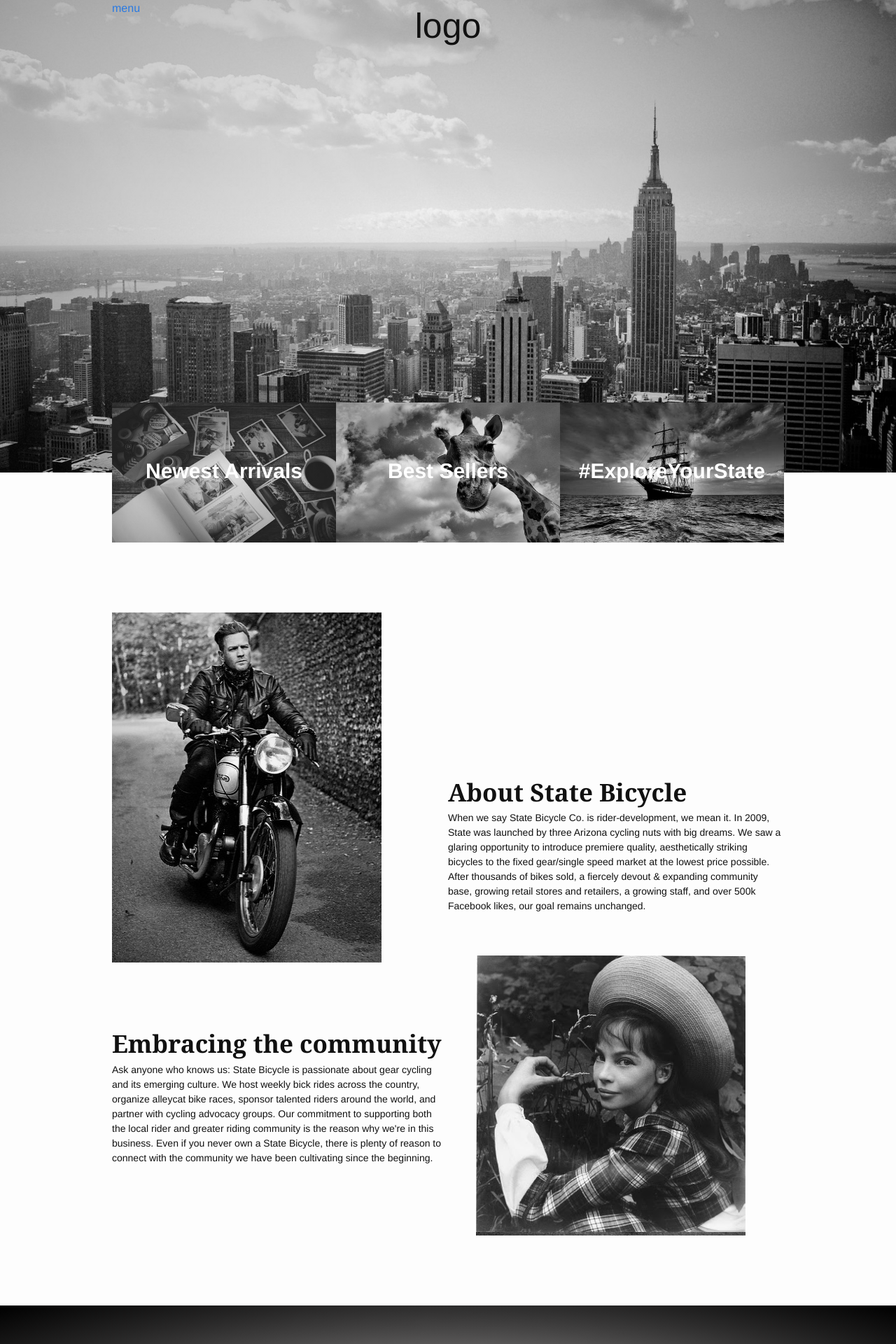
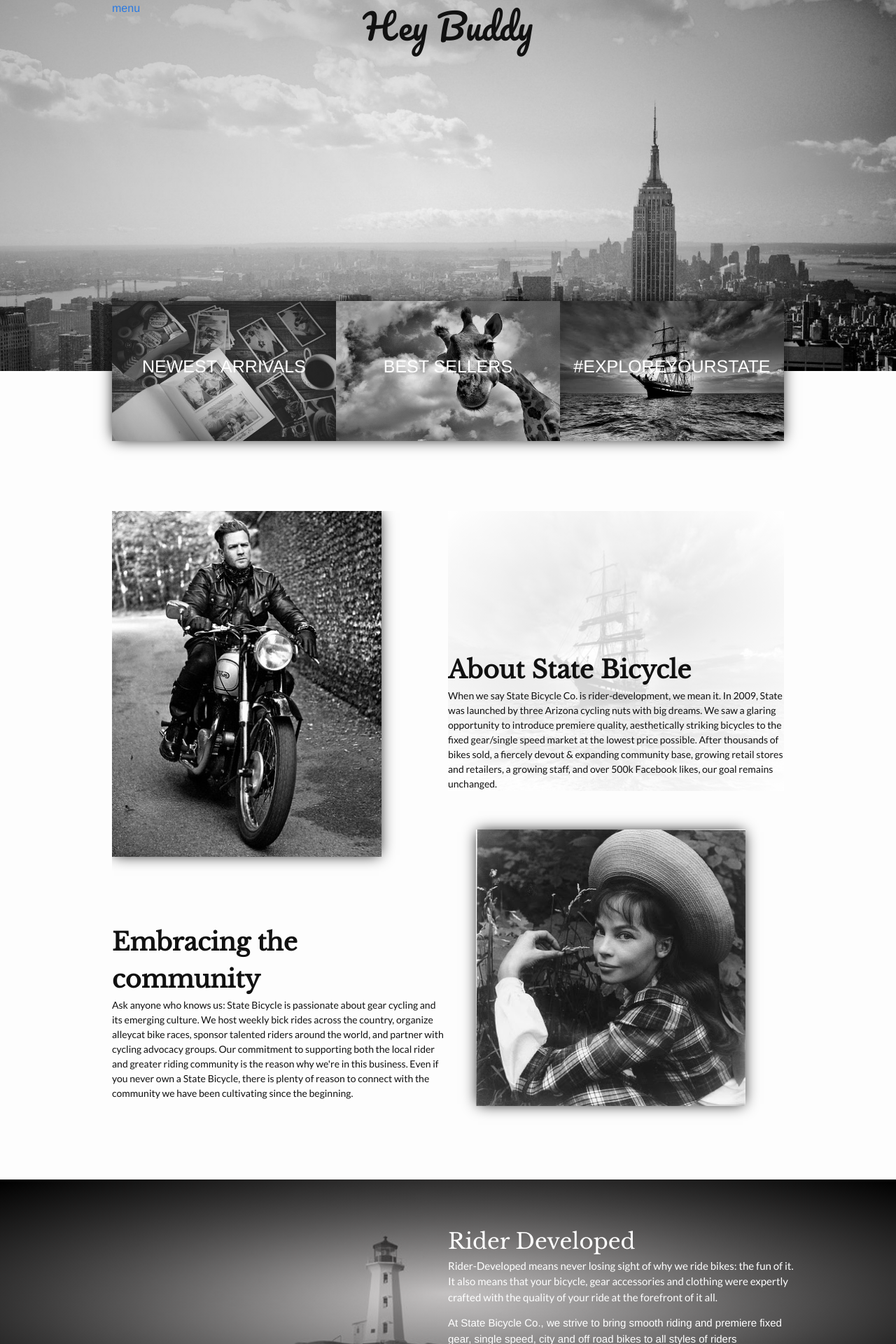
Before and after one commit to rmedina423/ryan-medina, a Jekyll site: the page built from index.html, in a window 1280 px wide. Shown: the top 1920 px of the page at 70% size. Built offline with Jekyll 4.4.1, drawn with Linux system fonts in a browser that asks for light colours; nearby versions of some CDN libraries; some of the changed text lies outside the part shown.

Commit message:
update "main layout"

```diff
--- a/_includes/head.html
+++ b/_includes/head.html
@@ -9,4 +9,6 @@
   <link rel="stylesheet" href="{{ "/css/main.css" | prepend: site.baseurl }}">
   <link rel="canonical" href="{{ page.url | replace:'index.html','' | prepend: site.baseurl | prepend: site.url }}">
   <link rel="alternate" type="application/rss+xml" title="{{ site.title }}" href="{{ "/feed.xml" | prepend: site.baseurl | prepend: site.url }}" />
+  <link href='http://fonts.googleapis.com/css?family=Pacifico|Libre+Baskerville|Lato' rel='stylesheet' type='text/css'>
+  <link rel="stylesheet" href="https://maxcdn.bootstrapcdn.com/font-awesome/4.4.0/css/font-awesome.min.css">
 </head>
--- a/_sass/_layout.scss
+++ b/_sass/_layout.scss
@@ -266,32 +266,22 @@
 .hero {
     background: radial-gradient(transparent, rgba(0, 0, 0, 0.27)), url('../images/city_view.jpg');
     background-size: cover;
+
     > div {
-        // background-color: blue;
-        min-height: 675px;
+        min-height: 530px;
     }
-}
 
-.primary-content > div {
-    // background-color: orange;
 }
 
 .featured-message {
     background: radial-gradient(rgba(176, 167, 167, 0.27), #000), url('../images/lighthouse.jpg');
     background-size: cover;
     > div {
-        // background-color: red;
         min-height: 325px;
     }
 }
 
-.subject-tiles {
-    // background-color: green;
-    background-color: rgba(239, 239, 239, 1);
-
-}
-
-.primary-footer {
+footer.primary-footer {
     background-color: black;
     > div {
         overflow: hidden;
@@ -303,66 +293,46 @@
     Sub-layout
 *****************************************/
 
-header.primary-header {
-    // background-color: magenta;
-    min-height: 125px;
-}
-
-.breakouts {
-    // background-color: lime;
-    // padding: 15px;
-    background: radial-gradient(rgba(176, 167, 167, 0.27), #000)
-}
-
 main {
     overflow: hidden;
 }
 
 section.main-content {
     &:first-child {
-        // background-color: brown;
         width: 50%;
         float: left;
     }
     &:last-child {
-        // background-color: yellow;
         overflow: hidden;
     }
 }
 
-
-.heading-tiles {
-    // background-color: lime;
-    min-height: 125px;
-}
-
 .content-tiles {
-    // background-color: blue;
     min-height: 500px;
 }
 
 .subject-tiles {
+    background-color: rgba(239, 239, 239, 1);
     text-align: center;
     a {
-        // background-color: orange;
         min-height: 90px;
         display: inline-block;
         font-size: 30px;
-        margin-top: 35px
+        margin-top: 35px;
+        text-decoration: none;
+        color: black;
     }
 }
 
 
 .footer-side {
-    min-height: 350px;
+    min-height: 360px;
     overflow: hidden;
     &:first-child {
-        // background-color: grey;
         width: 50%;
         float: left;
     }
     &:last-child {
-        // background-color: yellow;
     }
 }
 
@@ -378,18 +348,18 @@
         position: absolute;
         left: 0;
     }
-    div {
+    p {
+        font-family: 'Pacifico', cursive;
         font-size: 50px;
-        margin: 0;
-        // padding: 20px;
     }
 
 }
 
 .breakouts {
-    // background-color: pink;
+    background: radial-gradient(rgba(176, 167, 167, 0.27), #000);
     overflow: hidden;
     transform: translateY(-100px);
+    box-shadow: 0 0 20px -3px black;
 }
 
 .breakout {
@@ -401,30 +371,25 @@
     &:nth-child(1) {
         background: radial-gradient(transparent, rgba(0, 0, 0, 0.27)), url('../images/crafts.jpg');
         background-size: 100% 100%;
-        // background-color: red;
     }
     &:nth-child(2) {
         background: radial-gradient(transparent, rgba(0, 0, 0, 0.27)), url('../images/giraffe.jpg');
         background-size: 100% 100%;
-        // background-color: lime;
         }
     &:nth-child(3) {
         background: radial-gradient(transparent, rgba(0, 0, 0, 0.27)), url('../images/ship.jpg');
         background-size: 100% 100%;
-        // background-color: aqua;
     }
     p {
-        font-size: 30px;
+        font-size: 25px;
         color: #fff;
         margin: 0;
         width: 300px;
-        // margin-top: 80px;
-        font-weight: bold;
         position: absolute;
-        // transform: translateX(-50%);
         right: 50%;
         transform: translateX(50%);
         top: 75px;
+        text-transform: uppercase;
     }
 }
 
@@ -433,53 +398,60 @@
         margin: 0;
         &:first-child {
             font-size: 35px;
-            font-family: Georgia, serif;
+            font-family: 'Libre Baskerville', serif;
             font-weight: 600;
         }
         &:last-child {
+            font-family: 'Lato', sans-serif;
             font-size: 14px;
         }
     }
+
     .graphic {
-        background: radial-gradient(transparent, rgba(0, 0, 0, 0.27)), url('../images/biker.jpg');
-        background-size: 100% 100%;
-        // background-color: chartreuse;
-        min-height: 500px;
+        height: 500px;
         width: 385px;
     }
-
+    img {
+        box-shadow: 0 0 20px -3px black;
+    }
     .graphic:last-child {
         margin-left: 40px;
         min-height: 400px;
     }
     .content {
-        // background-color: darkcyan;
-        min-height: 400px;
+        min-height: 365px;
         margin-top: 90px;
     }
 }
 
 .main-content:last-child .content {
+    min-height: 400px;
+    margin: 0 0 55px 0;
     position: relative;
+    // background: radial-gradient(transparent, rgba(0, 0, 0, 0.27)), url('../images/ship.jpg');
+    background: radial-gradient(rgba(255, 255, 255, 0.80), rgba(255, 255, 255, 1)), url("../images/ship.jpg");
+    background-size: 100% 100%;
     > div {
         position: absolute;
-        bottom: 60px;
+        bottom: 0;
     }
 }
 
 .featured-message .message {
     margin-left: 50%;
-    width: 545px;
+    width: 500px;
     padding-top: 65px;
     p {
         margin: 0;
         color: white;
+        font-size: 15px;
     }
     p:nth-child(1) {
-        font-family: Georgia, serif;
-        font-size: 35px;
+        font-family: 'Libre Baskerville', serif;
+        font-size: 31px;
     }
     p:nth-child(2) {
+        font-family: 'Lato', sans-serif;
         margin-bottom: 15px;
     }
 }
@@ -487,8 +459,9 @@
 .heading-tiles {
     text-align: center;
     font-size: 35px;
-    padding-top: 35px;
-    font-family: Georgia, serif;
+    padding: 35px;
+    font-weight: 700;
+    font-family: 'Libre Baskerville', serif;
 }
 
 .content-tiles .tile {
@@ -497,82 +470,80 @@
     text-align: left;
     background-color: #fff;
     margin-left: 20px;
+    box-shadow: 0 0 10px -3px black;
 
     .graphic {
-        // background-color: orange;
         height: 225px;
     }
     .content {
-        // background-color: pink;
         min-height: 275px;
+        padding: 0 10px;
         p:nth-child(1) {
-            // background-color: gray;
             margin: 0;
-            min-height: 70px;
-            font-size: 23px;
-            font-family: Georgia, serif;
+            height: 70px;
+            font-size: 20px;
+            font-family: 'Libre Baskerville', serif;
         }
         p:nth-child(2) {
-            // background-color: lime;
             margin: 0;
-            min-height: 155px;
+            height: 155px;
             font-size: 14px;
+            font-family: 'Lato', sans-serif;
         }
         footer {
-            min-height: 50px;
+            height: 50px;
         }
     }
 }
 
-// .content-tiles .graphic {
-//     &:nth-child(1) {
-//         background-image: url('../images/light-bulb.jpg');
-//         background-size: contain;
-//     }
-//     &:nth-child(2) {
-//         background-image: url('../images/ship.jpg');
-//         background-size: contain;
-//     }
-//     &:nth-child(3) {
-//         // background-image: url('../images/light-bulb.jpg');
-//         background-size: contain;
-//     }
-// }
-
 .footer-side:first-child{
+    font-family: 'Lato', sans-serif;
     > p {
         display: inline-block;
-        margin-top: 45px;
-        font-size: 23px;
+        margin: 45px 0;
+        font-size: 18px;
         border-bottom: solid 2px white;
+        text-transform: uppercase;
     }
 
     div p {
-        font-size: 23px;
+        font-size: 21px;
+        text-transform: uppercase;
+        font-weight: bold;
     }
 
     div:nth-child(2) {
         float: left;
-        // background-color: yellow;
         margin-right: 75px;
     }
 
     div:nth-child(3) {
-        // background-color: white;
         overflow: hidden;
     }
 
     a {
         text-decoration: none;
         display: block;
-        font-size: 15px;
+        font-size: 13px;
+        color: white;
     }
 }
 
 .footer-side:last-child > div {
-    // background-color: black;
-    height: 150px;
-    width: 150px;
-    margin: auto;
-    margin-top: 50px;
+    // height: 150px;
+    // width: 150px;
+    // margin: auto;
+    margin-left: 50%;
+    transform: translateX(-50%);
+    margin-top: 70px;
+    text-align: center;
+    p {
+        font-family: 'Pacifico', cursive;
+        font-size: 45px;
+    }
+
+    i {
+        font-size: 24px;
+        margin-left:3px;
+    }
 }
--- a/index.html
+++ b/index.html
@@ -28,7 +28,7 @@
 
   <header class="primary-header">
     <a href="#">menu</a>
-    <div>logo</div>
+    <p>Hey Buddy</p>
   </header>
 
   </div>
@@ -56,7 +56,7 @@
 
     <section class="main-content">
       <div class="graphic">
-        <!-- <img src="./images/tiger.jpg" alt=""> -->
+        <img src="./images/biker.jpg" alt="">
       </div>
       <div class="content">
         <p>Embracing the community</p>
@@ -110,7 +110,7 @@
           <p>Monday Motivation with Eric Friedensohn</p>
           <p>Hello readers and riders! I'm Eric Friedensohn, a lettering artist and designer based in NYC. You may have seen my artwork on the State Bicycle Co. Instagram over the past 8 weeks. If not, go check it out for some always helpful Monday Motivation.</p>
           <footer>
-            footer
+            Motivation <i class="fa fa-heart-o"></i>
           </footer>
         </div>
       </div>
@@ -123,7 +123,7 @@
           <p>Race Recap: Red Hook Crit Brooklyn NO.8</p>
           <p>The 8th installment of the Red Hook Crit brought the State Bicycle Co. team to Brooklyn, New York to compete among the top-tier fixed gear riders in the world. All images captured by photographer extraordinaire Jeffrey Olsen</p>
           <footer>
-            footer
+            Races <i class="fa fa-heart-o"></i>
           </footer>
         </div>
       </div>
@@ -136,14 +136,14 @@
         <p>Reviewed: Flight-Weight Seat Post by Essor USA</p>
         <p>Upon opening up the package, I was greeted by a cloth bag containing the seat post. The bag was a nice touch and protected the seat post from srcatching during shipping. So far, so good!</p>
           <footer>
-            footer
+            Reviews <i class="fa fa-heart-o"></i>
           </footer>
         </div>
       </div>
 
     </div>
 
-    <a href="">more</a>
+    <a href="">more <i class="fa fa-angle-double-right"></i></a>
 
   </div>
 </div>
@@ -152,7 +152,7 @@
   <div>
 
     <div class="footer-side">
-      <p>Subscribe our newsletter</p>
+      <p>Subscribe our newsletter <i class="fa fa-long-arrow-right"></i></p>
 
       <div>
         <p>Customer Care</p>
@@ -180,7 +180,11 @@
 
     <div class="footer-side">
       <div>
-        logo
+        <p>Hey Buddy</p>
+          <i class="fa fa-facebook-official"></i>
+          <i class="fa fa-twitter-square"></i>
+          <i class="fa fa-pinterest-square"></i>
+          <i class="fa fa-vimeo-square"></i>
       </div>
     </div>
 
```
